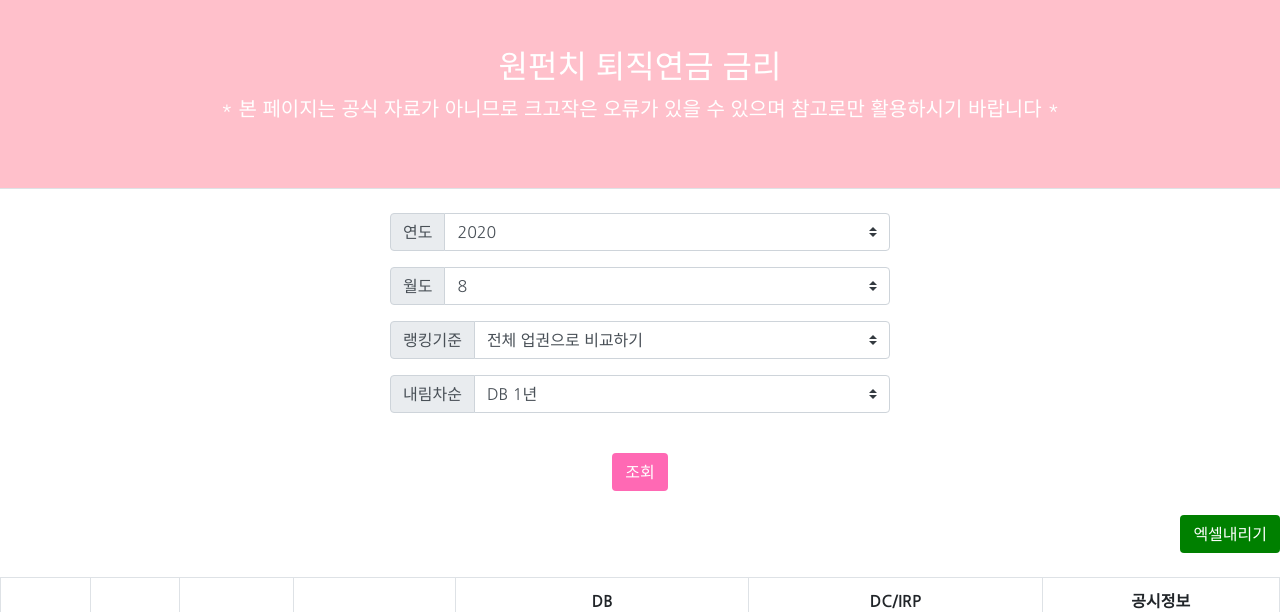
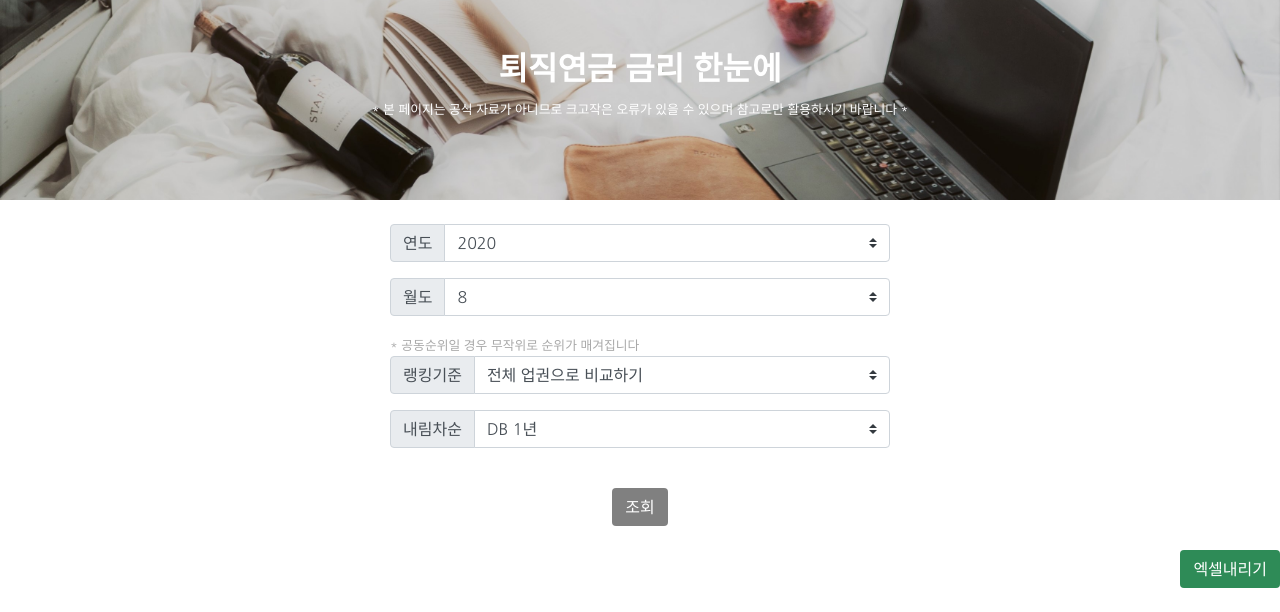
Before and after one commit to milimiliemilie/onePunchPension, a Flask app: page / in a window 1280 px wide. Shown: the top 612 px of the page. Run offline with Flask 2, Linux system fonts and the light colour scheme; data that the repository does not hold is empty; some libraries are stand-ins or nearby versions; some web fonts are replaced.

Commit message:
사진까지 이쁘게 만들었당
css가 보통이 아니네 어렵다

```diff
--- a/templates/index.html
+++ b/templates/index.html
@@ -316,9 +316,32 @@
             font-family: 'Nanum Gothic', sans-serif;
         }
 
+        .head_banner {
+            background-size: cover;
+            color: white;
+            width: 100%;
+            height:200px;
+            background-position: center;
+            background-repeat: no-repeat;
+            text-align: center;
+            vertical-align: middle;
+            padding: 50px;
+            background-image: url({{ url_for('static', filename='laptop_wine_4.jpg') }});
+        }
+
+        /* types: lighter < normal < bold < bolder */
+
+        .head_text {
+            font-weight: bold;
+        }
+
         .grey_text {
             color: grey;
             font-weight: 400;
+        }
+
+        .lightgrey_text {
+            color: darkgrey;
         }
 
         .songmyung_text {
@@ -343,10 +366,9 @@
 
 </head>
 <body>
-<div class="py-5 text-center border-bottom"
-     style="background-color:pink; color:white;">
-    <h2>원펀치 퇴직연금 금리</h2>
-    <p class="lead">* 본 페이지는 공식 자료가 아니므로 크고작은 오류가 있을 수 있으며 참고로만 활용하시기 바랍니다 *</p>
+<div class="head_banner">
+    <h2 class="head_text">퇴직연금 금리 한눈에</h2>
+    <small>* 본 페이지는 공식 자료가 아니므로 크고작은 오류가 있을 수 있으며 참고로만 활용하시기 바랍니다 *</small>
 </div>
 <br>
 
@@ -384,6 +406,7 @@
             </select>
         </div>
     </div>
+    <small class="lightgrey_text">* 공동순위일 경우 무작위로 순위가 매겨집니다</small>
     <div class="input-group mb-3">
         <div class="input-group-prepend">
             <label class="input-group-text" for="inputGroupSelectGubun">랭킹기준</label>
@@ -416,7 +439,7 @@
 <div class="text-center">
     <button type="button" class="btn"
             onclick="filterRates()"
-            style="background-color:hotpink; color:white;">
+            style="background-color: grey; color:white;">
         <!-- onclick="alert($('#inputGroupSelectProduct').val())" -->
         조회
     </button>
@@ -424,7 +447,7 @@
 <!-- 위에가 조회버튼 -->
 <br>
 <div class="text-right">
-    <button type="button" class="btn" style="background-color:green; color:white;">엑셀내리기</button>
+    <button type="button" class="btn" style="background-color:seagreen; color:white;">엑셀내리기</button>
 </div>
 <br>
 <table class="table table-bordered table-striped text-center">
```
Also changed, not shown: static/laptop_wine_2.jpg (added), static/laptop_wine_4.jpg (added).
